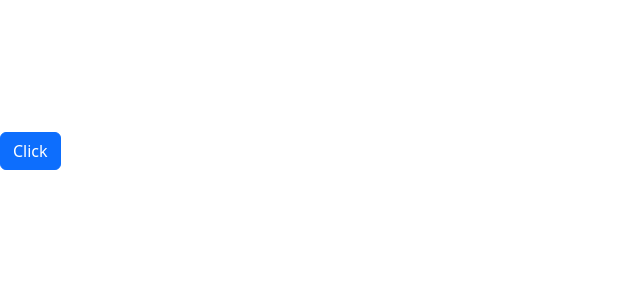
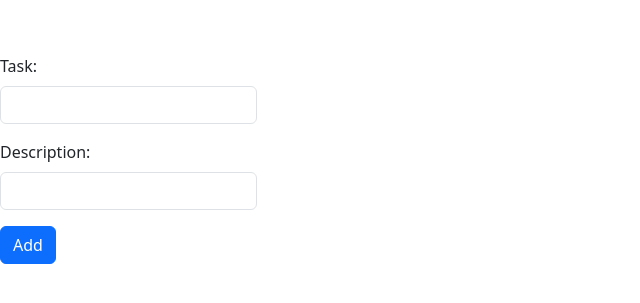
Before and after one commit to liamAppleton/Personal-Task-Tracker, a React (Vite) app in the folder client/: page / in a window 1280 px wide. Shown: the part 241-544 px from the top of the page, without its empty margins (0-640 px from the left). Built offline with nearby package versions, Linux system fonts and the light colour scheme.

Commit message:
added basic form structure

```diff
--- a/client/src/App.jsx
+++ b/client/src/App.jsx
@@ -1,8 +1,10 @@
+import TaskForm from './components/TaskForm';
+
 const App = () => {
   return (
-    <div className="mb-3">
-      <button className="btn btn-primary">Click</button>
-    </div>
+    <>
+      <TaskForm />
+    </>
   );
 };
 
--- /dev/null
+++ b/client/src/components/TaskForm.jsx
@@ -0,0 +1,25 @@
+const TaskForm = () => {
+  return (
+    <>
+      <form>
+        <div className="mb-3">
+          <label htmlFor="task" className="form-label">
+            Task:{' '}
+          </label>
+          <input name="task" type="text" className="form-control" />
+        </div>
+        <div className="mb-3">
+          <label htmlFor="description" className="form-label">
+            Description:{' '}
+          </label>
+          <input name="description" type="text" className="form-control" />
+        </div>
+        <button type="submit" className="btn btn-primary">
+          Add
+        </button>
+      </form>
+    </>
+  );
+};
+
+export default TaskForm;
```
